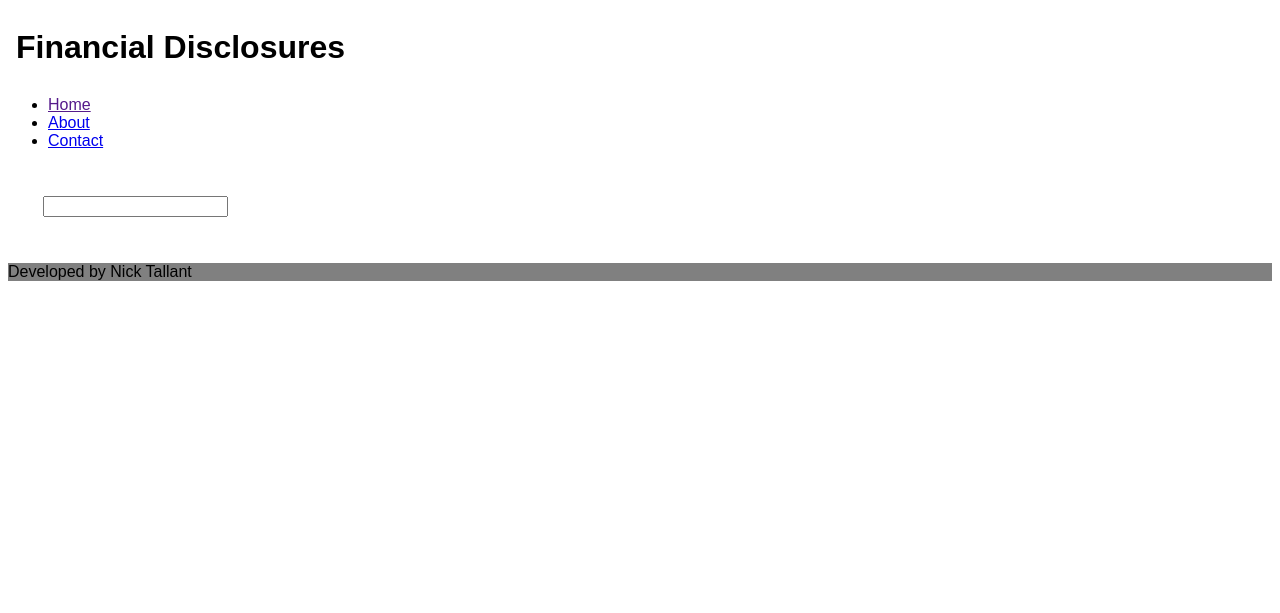
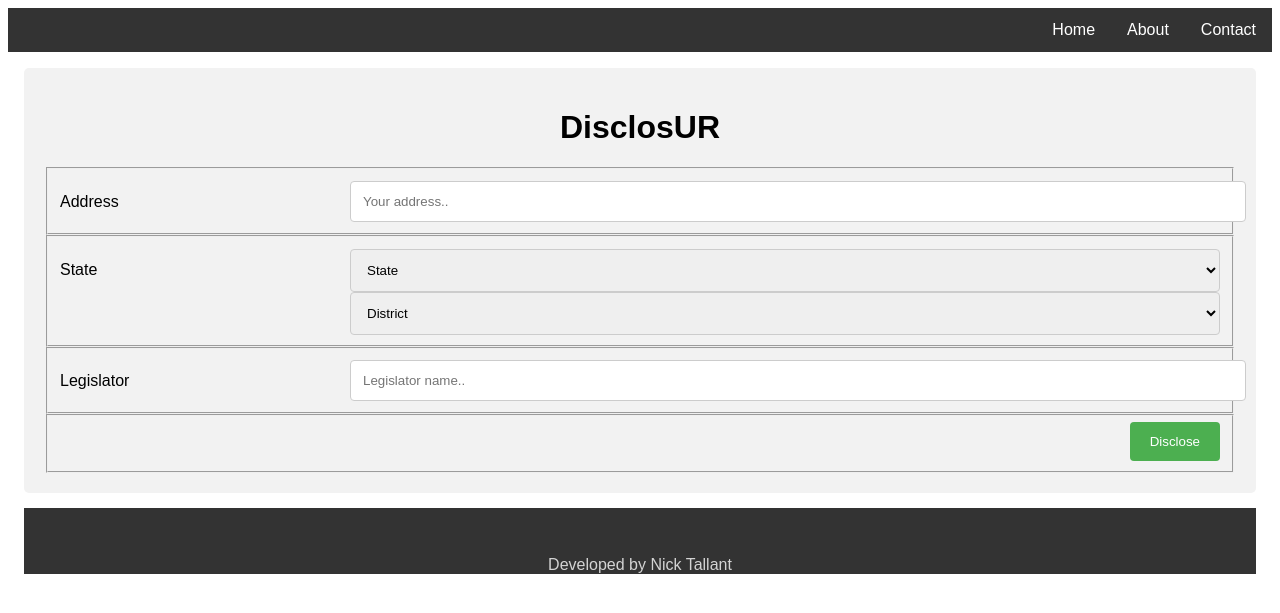
Before and after one commit to ndtallant/DisclosUR-v2, a Flask app: page / in a window 1280 px wide. Shown: the top 613 px of the page. Run offline with Flask 2, Linux system fonts and the light colour scheme.

Commit message:
Form layout is there with some css

```diff
--- a/flask_site/static/test.css
+++ b/flask_site/static/test.css
@@ -1,25 +1,115 @@
+
+ul {
+    list-style-type: none;
+    margin: 0;
+    padding: 0;
+    overflow: hidden;
+    background-color: #333;
+}
+
+li a {
+    float: right;
+    display: block;
+    color: white;
+    text-align: center;
+    padding: .8rem 1rem;
+    text-decoration: none;
+}
+
+/* Change the link color to #111 (black) on hover */
+li a:hover {
+    background-color: #111;
+}
+
 body {
     font-family: "Arial";
 }
 
-head {
-    background: grey;
-    margin-top: 15px;
-    margin-bottom: 30px;
+header {
+    background: #333;
 }
 
-footer {
-    background: grey;
-    margin-top: 15px;
-    margin-bottom: 30px;
+.title {
+    color: white;
+    float: left;
+    padding: 0;
 }
 
 main {
     background: white;
-    margin: 5px;
-    padding: 30px;
+    margin: .5rem;
+    padding: .5rem;
 }
 
-h1 {
-    padding: 8px;
+footer {
+    background: #333;
+    margin-top: 15px;
+    padding-top: 2rem;
+    color: lightgrey;
+    text-align: center;
 }
+
+
+a:link {
+    text-decoration: none;
+}
+
+input[type=text], select, textarea {
+    width: 100%;
+    padding: 12px;
+    border: 1px solid #ccc;
+    border-radius: 4px;
+    resize: vertical;
+}
+
+label {
+    padding: 12px 12px 12px 0;
+    display: inline-block;
+}
+
+input[type=submit] {
+    background-color: #4CAF50;
+    color: white;
+    padding: 12px 20px;
+    border: none;
+    border-radius: 4px;
+    cursor: pointer;
+    float: right;
+}
+
+input[type=submit]:hover {
+    background-color: #45a049;
+}
+
+.container {
+    border-radius: 5px;
+    background-color: #f2f2f2;
+    padding: 20px;
+}
+
+.col-25 {
+    float: left;
+    width: 25%;
+    margin-top: 6px;
+}
+
+.col-75 {
+    float: left;
+    width: 75%;
+    margin-top: 6px;
+}
+
+/* Clear floats after the columns */
+.row:after {
+    content: "";
+    display: table;
+    clear: both;
+}
+
+/* Responsive layout - when the screen is less than 600px wide, make the two columns stack on top of each other instead of next to each other */
+@media screen and (max-width: 600px) {
+    .col-25, .col-75, input[type=submit] {
+        width: 100%;
+        margin-top: 0;
+    }
+}
--- a/flask_site/templates/index.html
+++ b/flask_site/templates/index.html
@@ -2,27 +2,76 @@
 
 <head>
     <title>DisclosUR 2.0</title>
-    <link rel="stylesheet" href="test.css">
-    <!-- link rel="stylesheet" href="{{ url_for('static', filename='test.css') }}"-->
+    <link rel="stylesheet" href="static/test.css">
     </head>
 
 <body>
     <header>
-     <h1>Financial Disclosures</h1>
-        <nav>
+        <!--h1 class="title">DisclosUR</h1-->
+        <nav class="bar">
           <ul>
-            <li><a href="">Home</a></li>
-            <li><a href="about">About</a></li>
-            <li><a href="#">Contact</a></li>
+            <li class="nav-opt"><a href="#">Contact</a></li>
+            <li class="nav-opt"><a href="about">About</a></li>
+            <li class="nav-opt"><a style="text-decoration: none;" href="">Home</a></li>
           </ul>
         </nav>
     </header>
 
     <main>
-      <form action="results" method="post">
-        <input type="text" id="address" name="user_address">
+
+      <div class="container">
+        <form action="results" method="post">
+          <h1 style="text-align: center;">DisclosUR</h1>
+
+          <fieldset>
+          <div class="row">
+            <div class="col-25">
+              <label for="address">Address</label>
+            </div>
+            <div class="col-75">
+              <input type="text" id="address" name="user_address" placeholder="Your address..">
+            </div>
+          </div>
+          </fieldset>
+
+          <fieldset>
+          <div class="row">
+            <div class="col-25">
+              <label for="country">State</label>
+            </div>
+            <div class="col-75">
+              <select id="state" name="user_state">
+                <option value="">State</option>
+                <option value="TX">TX</option>
+                <option value="IL">IL</option>
+              </select>
+              <select id="district" name="user_district">
+                <option value="">District</option>
+                <option value="1">1</option>
+                <option value="2">2</option>
+              </select>
+            </div>
+          </div>
+          </fieldset>
+
+          <fieldset>
+          <div class="row">
+            <div class="col-25">
+              <label for="legislator">Legislator</label>
+            </div>
+            <div class="col-75">
+              <input type="text" id="legislator" name="user_legislator" placeholder="Legislator name..">
+            </div>
+          </div>
+          </fieldset>
+
+          <fieldset>
+          <div class="row">
+            <input type="submit" value="Disclose">
+          </div>
+          </fieldset>
       </form>
-    </main>
+    </div>
 
     <footer>
         <p>Developed by Nick Tallant</p>
```
